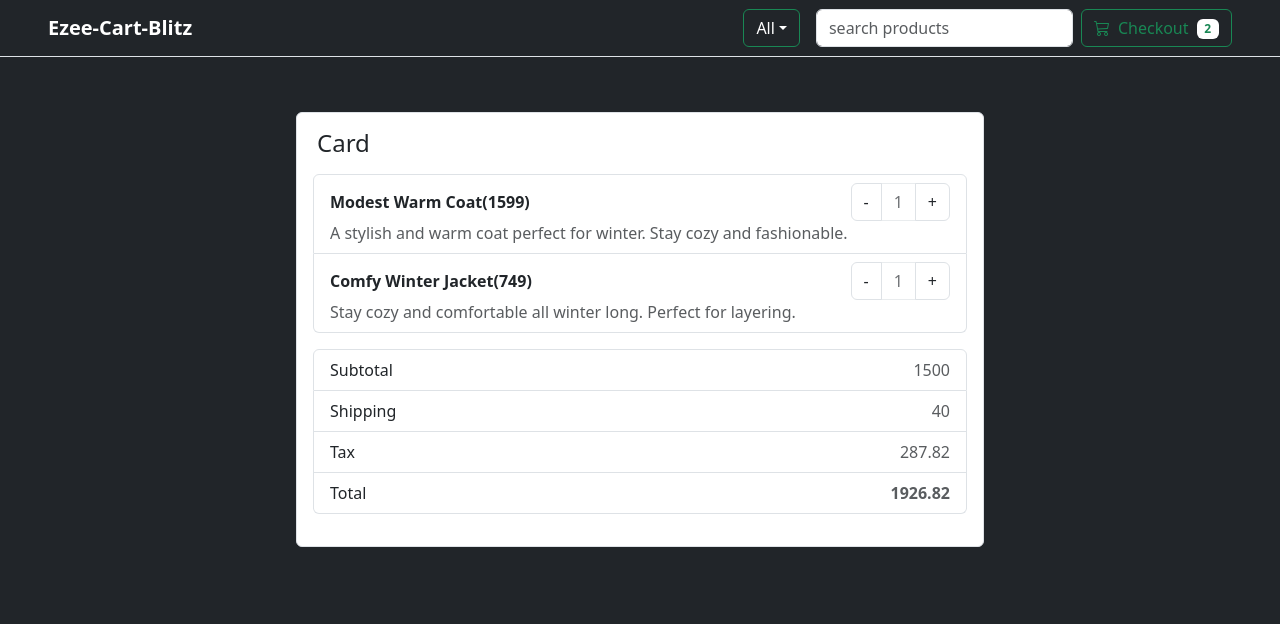
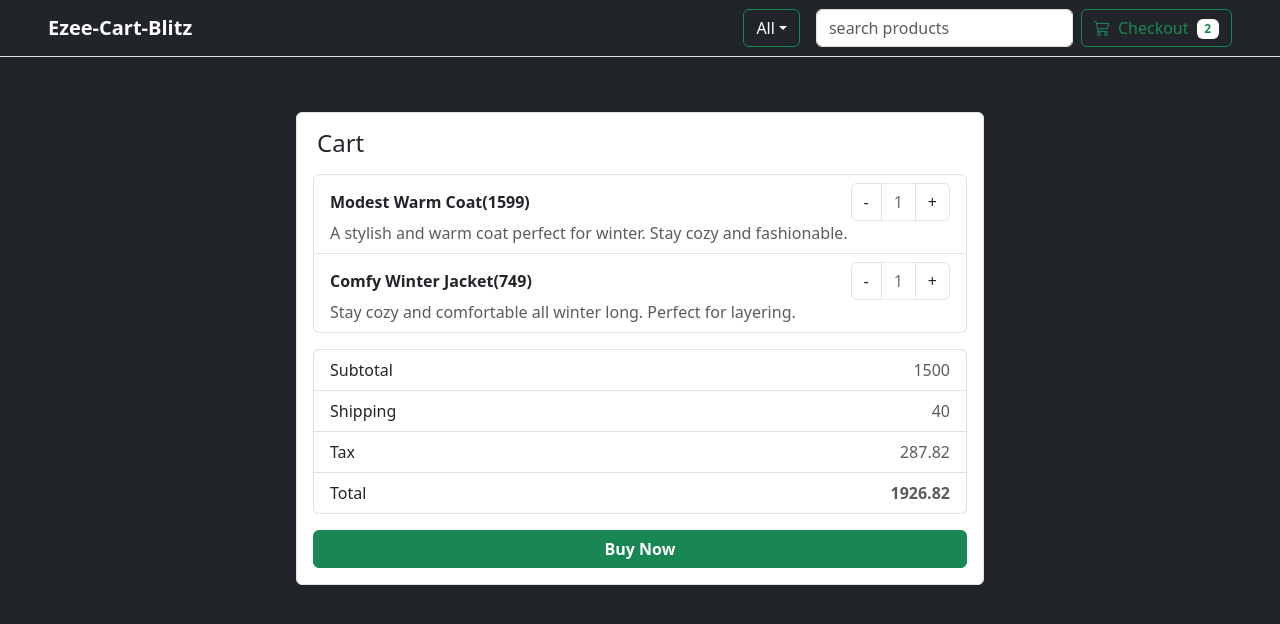
Before and after one commit to direction44/Ezee-Cart-Blitz, a React (Vite) app: page /Cart in a window 1280 px wide. Shown: the top 624 px of the page. Built offline with nearby package versions, Linux system fonts and the light colour scheme.

Commit message:
add Buy Now button in cart

```diff
--- a/src/Components/Pages/Cart.jsx
+++ b/src/Components/Pages/Cart.jsx
@@ -3,6 +3,7 @@ import NoContent from '../extra/NoContent'
 import data from '../../data'
 import CartItem from '../cart/CartItem'
 import CartNumbers from '../cart/CartNumbers'
+import CartBuyButton from '../cart/CartBuyButton'
 function Cart() {
   const cartItem=data.slice(0,2)
   if(cartItem.length===0)
@@ -18,7 +19,7 @@ function Cart() {
    return <div className='row py-3'>
     <div className='col-12 col-md-10 col-xl-8 mx-auto'>
       <div id="cart" className='border p-3 bg-white text-dark my-3 my-md-0 rounded'>
-        <h4 className='mb-3 px-1'>Card</h4>
+        <h4 className='mb-3 px-1'>Cart</h4>
         <ul className='list-group mb-3'>
         {
           cartItem.map((item)=>{
@@ -27,6 +28,7 @@ function Cart() {
         }
         </ul>
         <CartNumbers/>
+        <CartBuyButton/>
       </div>
     </div>
    </div>
--- /dev/null
+++ b/src/Components/cart/CartBuyButton.jsx
@@ -0,0 +1,12 @@
+import React from 'react'
+
+function CartBuyButton() {
+    const handleBuyButton=()=>{
+        alert("button clicked")
+    }
+  return (
+   <button onClick={handleBuyButton} className='btn btn-success d-block w-100 fw-bold mt-3'>Buy Now</button>
+  )
+}
+
+export default CartBuyButton
```
